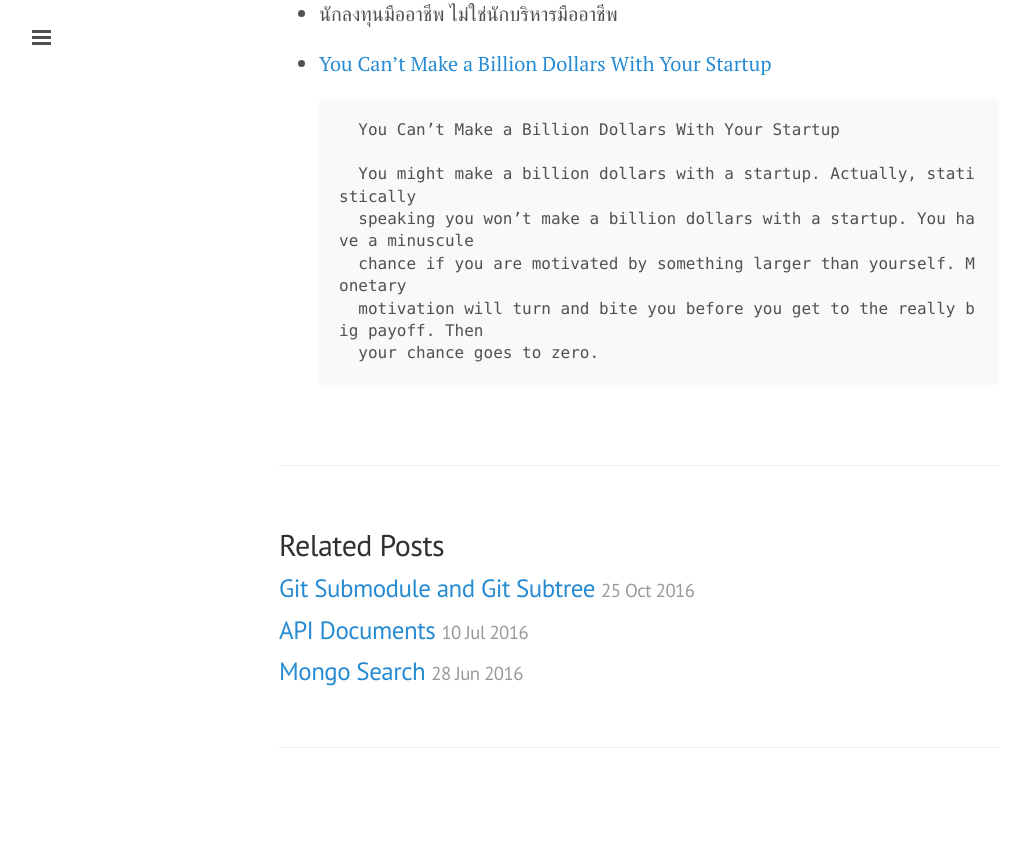
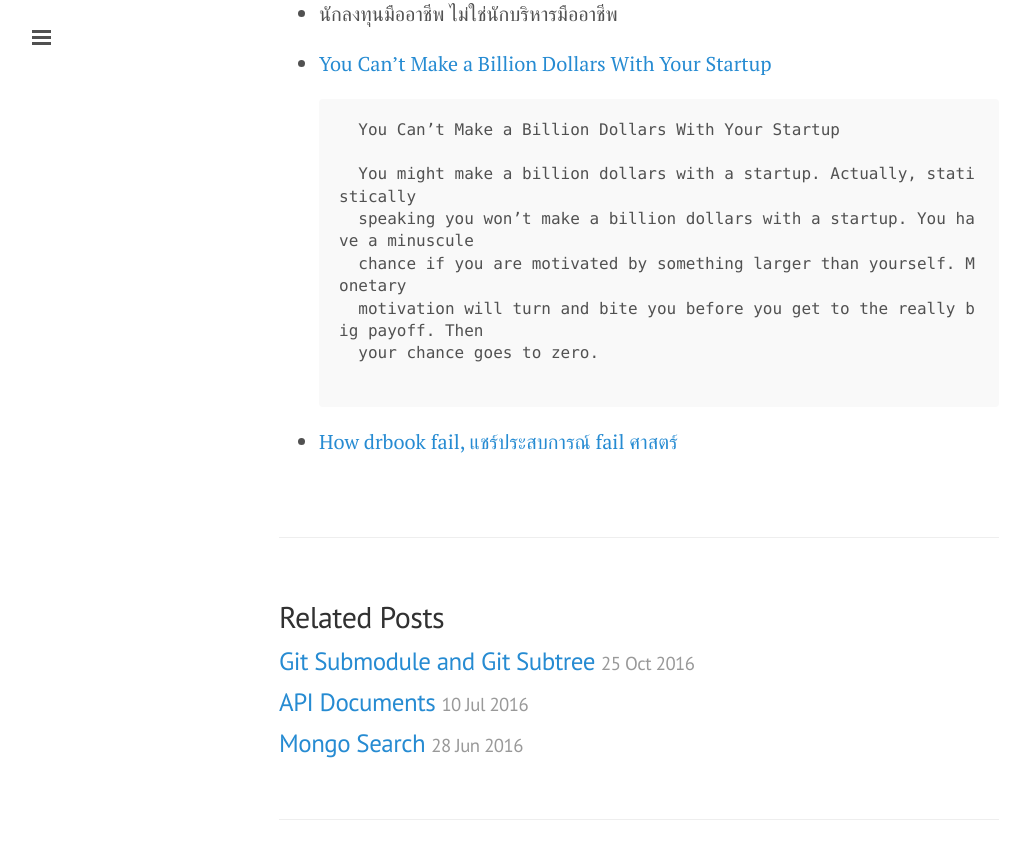
Before and after one commit to ibotdotout/ibotdotout.github.io, a Jekyll site: the page built from _posts/2015-10-01-startup.md, in a window 1280 px wide and 900 px high, scrolled down 2674 px. Shown: the top 859 px of the window, without its empty margins (1-1031 px from the left). Built offline with Jekyll 4.4.1, drawn with Linux system fonts in a browser that asks for light colours; nearby versions of some CDN libraries; Markdown is read by kramdown in place of the engine named in the settings; comment, search, counter and statistics services are not loaded; before the commit the page ends 3502 px from its top, so only the background shows below that.

Commit message:
update(startup): article

````diff
--- a/_posts/2015-10-01-startup.md
+++ b/_posts/2015-10-01-startup.md
@@ -103,4 +103,7 @@ by wongnai
 	chance if you are motivated by something larger than yourself. Monetary
 	motivation will turn and bite you before you get to the really big payoff. Then
 	your chance goes to zero.
+
 	```
+
+* [How drbook fail, แชร์ประสบการณ์ fail ศาสตร์](http://rath.asia/2016/04/drbook-fail/)
````
